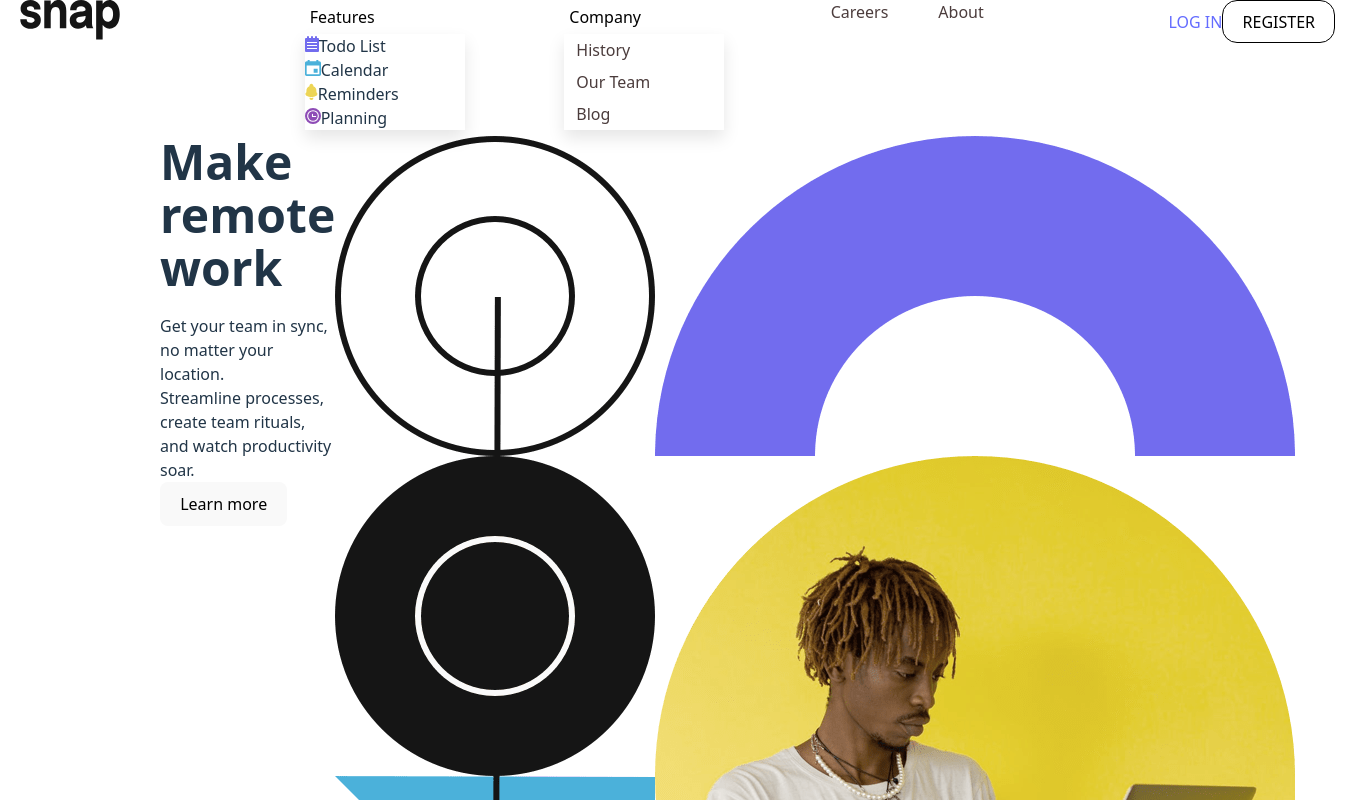
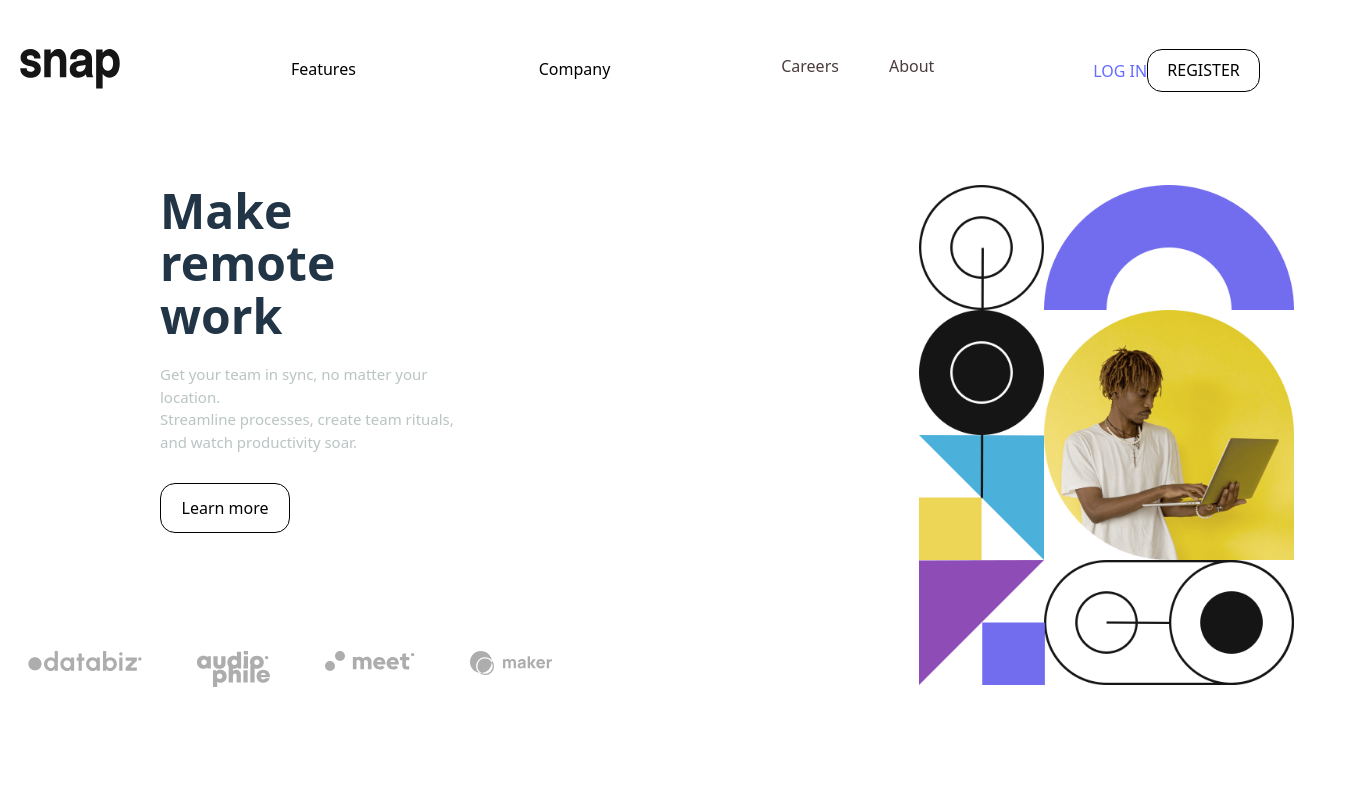
Before and after one commit to Ndima-karabo17/UI-Challenge-React, a React (Vite) app: page / in a window 1280 px wide. Shown: the top 800 px of the page, 1355 px wide, since content can reach past the window. Built offline with nearby package versions, Linux system fonts and the light colour scheme.

Commit message:
Update Styles.css
I have fixed for dropdown when you hover in company and features you will be able to see information under it

```diff
--- a/src/Styles.css
+++ b/src/Styles.css
@@ -2,7 +2,9 @@
   margin:0;
   padding: 0;
 }
-
+body{
+    overflow-y:hidden ;
+}
 .app{
   width: 100%;
   height: 100%;
@@ -18,34 +20,64 @@ header{
   width:100px;
   height: 40px;
 }
-.dropbtn{
-  background: none;
-  border: none;
-  font: inherit;
-  cursor: pointer;
-  padding: 5px;
-}
-.dropdown-content{
-  position: absolute;
-  background-color: white;
-  box-shadow: 0px 8px 16px rgba(0, 0, 0,0.1);
-  z-index: 10;
-  min-width: 160px;
-  cursor: pointer;
-}
+/* Dropdown wrapper */
 .dropdown {
   position: relative;
   display: inline-block;
 
 }
-.dropdown-content a {
+
+/* Dropdown button */
+.dropbtn {
+  background: none;
+  border: none;
+  font: inherit;
+  cursor: pointer;
+  padding: 8px 12px;
+  font-size: 16px;
+  color: black;
+}
+
+/* Dropdown menu - hidden by default */
+.dropdown-content {
+  display: none;
+  position: absolute;
+  top: 100%;
+  left: 0;
+  background-color: white;
+  box-shadow: 0px 8px 16px rgba(0, 0, 0, 0.1);
+  z-index: 10;
+  min-width: 180px;
+  border-radius: 5px;
+  padding: 10px 0;
+}
+
+/* Show menu on hover */
+.dropdown:hover .dropdown-content {
+  display: block;
+}
+
+/* Dropdown items */
+.dropdown-content a,
+.dropdown-content div {
   display: flex;
   align-items: center;
-  padding: 4px 12px;
+  gap: 10px;
+  padding: 8px 16px;
   text-decoration: none;
   color: rgb(75, 60, 60);
-  font-weight: light;
+  font-weight: 400;
+  white-space: nowrap;
 }
+
+/* Hover effect for dropdown items */
+.dropdown-content a:hover,
+.dropdown-content div:hover {
+  background-color: #f0f0f0;
+  color: blue;
+  cursor: pointer;
+}
+
 
 .career-nav{
   display: flex;
@@ -56,6 +88,7 @@ header{
 text-decoration: none;
 color: rgb(75, 60, 60);
 font-weight: normal;
+margin-top: 5px;
 }
 .makes-div{
   display: flex;
@@ -67,27 +100,25 @@ font-weight: normal;
 width: 50%;
 margin-left: 100px;
 }
+
 #first-heading{
   font-size: 48px;
-    margin-bottom: 20px;
+  margin-bottom: 20px;
+
 }
 .registering{
   background-color: transparent;
   border: 1px solid black;
   border-radius: 15px;
+ }
 
-}
 .login{
   text-decoration: none;
   color: black;
   padding-right: 50px;
-
-
-#first-heading{
-  font-size: 48px;
+ font-size: 20px;
 
 }
-
 .registering:hover, .dropbtn:hover, .career-nav a:hover{
   color: blue;
  }
@@ -108,6 +139,7 @@ margin-left: 100px;
 .learn:hover{
 color: blue;
 }
+
 .big-image #laptop-guy{
 width: 100%;
 max-width: 50%;
```
